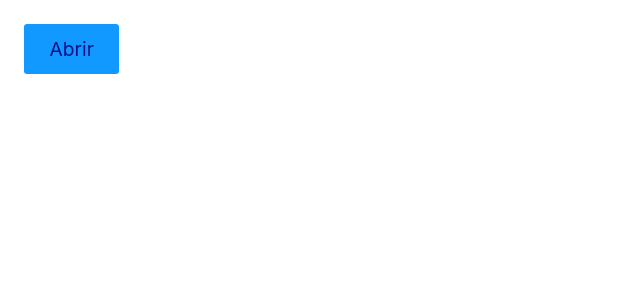
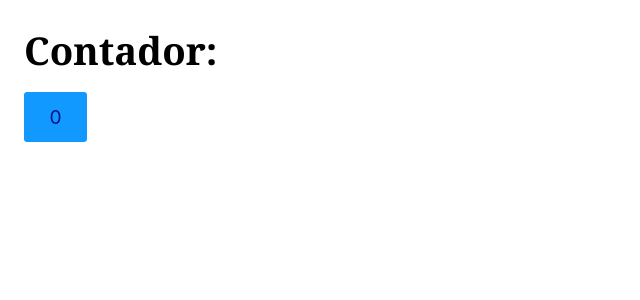
Before and after one commit to GabeGreison/reactApp, a React (Create React App) app in the folder meuapp/: page / in a window 1280 px wide. Shown: the top 300 px of the page, without its empty margins (0-640 px from the left). Built offline with nearby package versions, Linux system fonts and the light colour scheme.

Commit message:
state counter

```diff
--- a/meuapp/src/App.js
+++ b/meuapp/src/App.js
@@ -1,21 +1,22 @@
 import React from "react";
-import ButtonModal from "./ButtonModal";
-import Modal from "./Modal.js";
 
 
 
 const App = () => {
-  const [modal, setModal] = React.useState(false)
 
+const [contador , setContador] = React.useState(0)
+
+function handleClick(){
+  setContador((contador)=> {
+    return contador + 1
+  })
+}
 
   return(
-    <div>
-      <Modal modal ={modal} setModal ={setModal} />
-      <ButtonModal setModal={setModal} />
-
-    </div>
-  )
-
-};
+    <>
+    <h1>Contador:</h1>
+    <button onClick = {handleClick}>{contador}</button>
+    </>
+  )};
 
 export default App;
--- a/meuapp/src/ButtonModal.js
+++ /dev/null
@@ -1,17 +0,0 @@
-import React from 'react'
-
-const ButtonModal = ({setModal}) => {
-
-    function handleClick(){
-        setModal((ativo) => !ativo)
-    }
-
-
-    return (
-        <button onClick={handleClick}>
-            Abrir
-        </button>
-    )
-}
-
-export default ButtonModal
--- a/meuapp/src/Modal.js
+++ /dev/null
@@ -1,14 +0,0 @@
-import React from 'react'
-
-const Modal = ({modal, setModal}) => {
-    if(modal){
-    return (
-        <div>
-        Esse é um modal <button onClick={() => setModal(false)}>Fechar</button>
-        </div>
-    )
-    }
-    return null
-}
-
-export default Modal
```
Also changed, not shown: meuapp/src/Home.js (deleted, +0 -15 lines).
